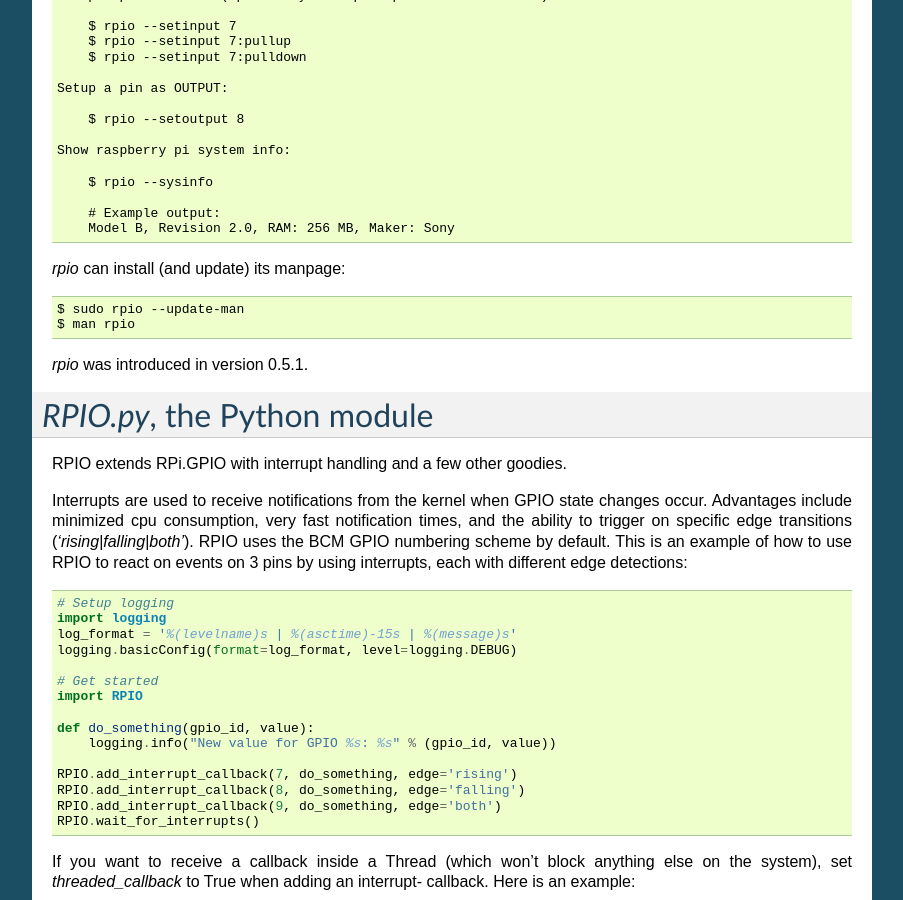
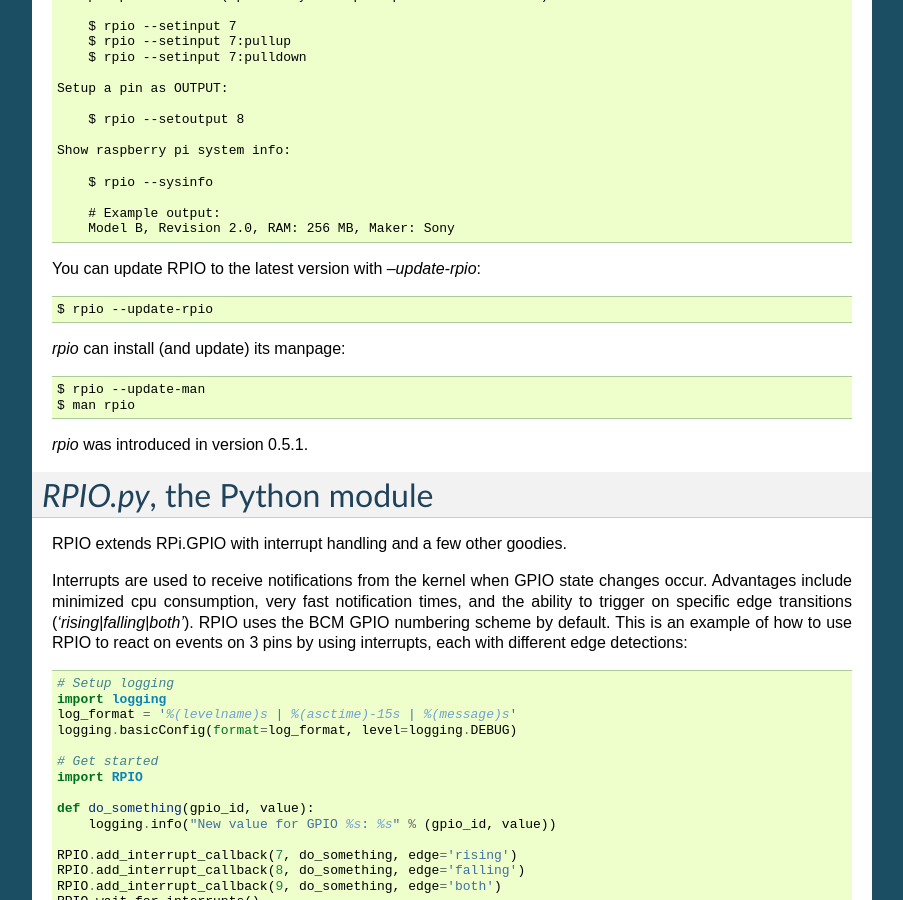
Before and after one commit to metachris/RPIO, a Sphinx documentation site: the page built from documentation/source/index.rst, in a window 1280 px wide and 900 px high, scrolled down 1213 px. Shown: the whole window, without its empty margins (198-1101 px from the left). Built offline with Sphinx 7.4.7, drawn with Linux system fonts in a browser that asks for light colours.

Commit message:
doc update

```diff
--- a/documentation/source/index.rst
+++ b/documentation/source/index.rst
@@ -94,9 +94,13 @@ scheme is used by default. Here are a few examples of using `rpio`:
         # Example output:
         Model B, Revision 2.0, RAM: 256 MB, Maker: Sony
 
+You can update RPIO to the latest version with `--update-rpio`::
+
+    $ rpio --update-rpio
+
 `rpio` can install (and update) its manpage::
 
-    $ sudo rpio --update-man
+    $ rpio --update-man
     $ man rpio
 
 `rpio` was introduced in version 0.5.1.
```
Also changed, not shown: 2 other files.
